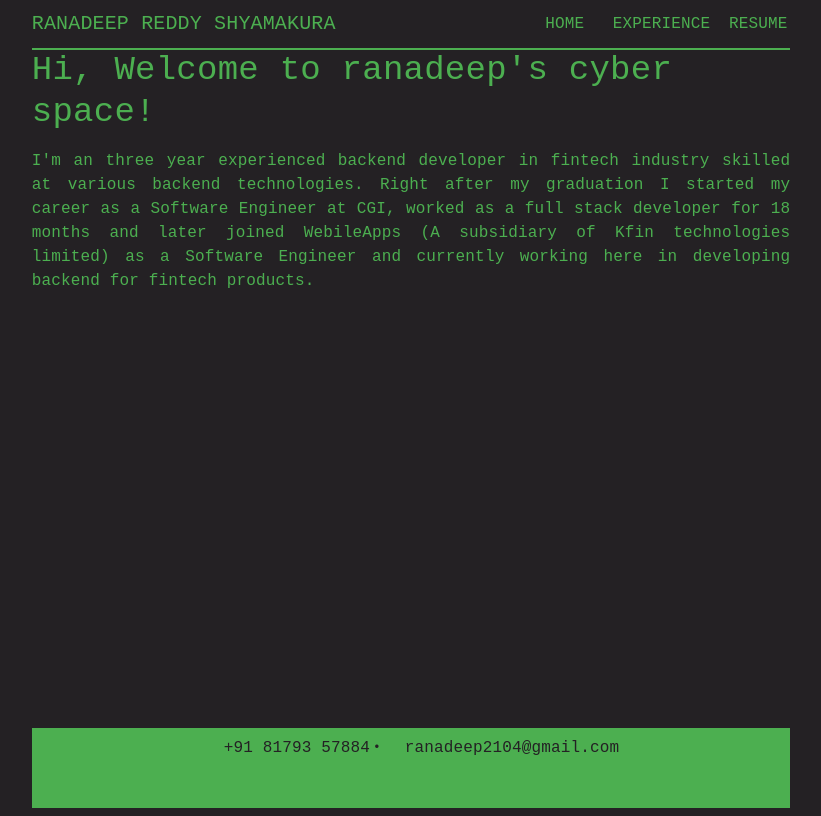
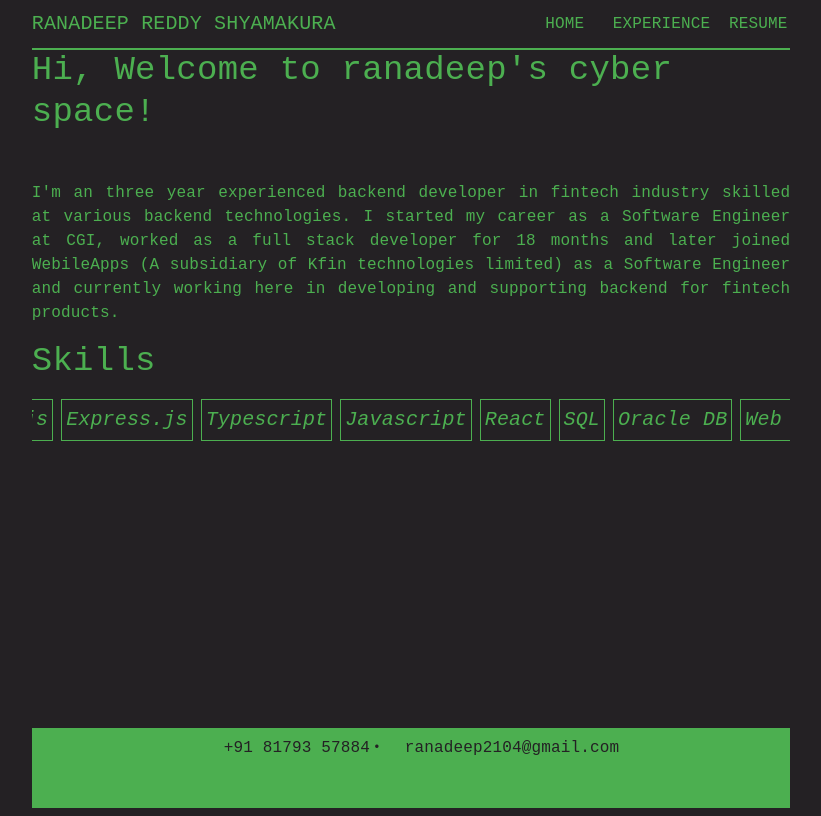
Before and after one commit to ranadeeps/profile, a React (Vite) app: page / in a window 1280 px wide. Shown: the whole page, without its empty margins (229-1050 px from the left). Built offline with nearby package versions, Linux system fonts and the light colour scheme; some icons are missing.

Commit message:
added footer elements and skills

```diff
--- a/package.json
+++ b/package.json
@@ -17,6 +17,7 @@
     "axios": "^1.12.2",
     "react": "^19.1.1",
     "react-dom": "^19.1.1",
+    "react-fast-marquee": "^1.6.5",
     "react-pdf": "^10.1.0",
     "react-router": "^7.9.1"
   },
--- a/src/App.tsx
+++ b/src/App.tsx
@@ -28,10 +28,11 @@ function App() {
   return (
     <Box
       display={"flex"}
-      height={"100vh"}
       flexDirection={"column"}
       sx={{
         width: { xs: "100%", sm: "100%", md: "80%", lg: "60%" },
+        minHeight: "100vh",
+        overflowY: "auto",
       }}
       margin={"auto"}
     >
--- a/src/components/Footer.tsx
+++ b/src/components/Footer.tsx
@@ -5,6 +5,8 @@ import InstagramIcon from "@mui/icons-material/Instagram";
 import LinkedInIcon from "@mui/icons-material/LinkedIn";
 import PhoneIcon from "@mui/icons-material/Phone";
 import EmailIcon from "@mui/icons-material/Email";
+import CodeIcon from "@mui/icons-material/Code";
+import GitHubIcon from "@mui/icons-material/GitHub";
 export const Footer: React.FC = () => {
   const bull = (
     <Box
@@ -19,6 +21,7 @@ export const Footer: React.FC = () => {
       <Paper
         elevation={0}
         sx={{
+          mt: 1,
           width: "100%",
           borderRadius: 0,
           fontFamily: "monospace",
@@ -80,6 +83,12 @@ export const Footer: React.FC = () => {
           >
             <LinkedInIcon color="secondary" fontSize="small"></LinkedInIcon>
           </IconButton>
+          <IconButton href="https://leetcode.com/u/Ranadeeps/" target="_blank">
+            <CodeIcon color="secondary" fontSize="small"></CodeIcon>
+          </IconButton>
+          <IconButton href="https://github.com/ranadeeps" target="_blank">
+            <GitHubIcon color="secondary" fontSize="small"></GitHubIcon>
+          </IconButton>
         </Box>
       </Paper>
     </ThemeProvider>
--- a/src/components/Home.tsx
+++ b/src/components/Home.tsx
@@ -1,8 +1,19 @@
-import { Paper, Typography } from "@mui/material";
+import { Box, Paper, Typography } from "@mui/material";
 import { ThemeProvider } from "@mui/material/styles";
 import { DarkTheme } from "../Themes";
+import Marquee from "react-fast-marquee";
 
 export const Home = () => {
+  const skills = [
+    "Web Development",
+    "Node.js",
+    "Express.js",
+    "Typescript",
+    "Javascript",
+    "React",
+    "SQL",
+    "Oracle DB",
+  ];
   return (
     <ThemeProvider theme={DarkTheme}>
       <Paper
@@ -12,6 +23,9 @@ export const Home = () => {
           borderRadius: 0,
           fontFamily: "monospace",
           flexGrow: 1,
+          display: "flex",
+          flexDirection: "column",
+          gap: 2,
         }}
       >
         <Typography variant="h4">
@@ -20,12 +34,32 @@ export const Home = () => {
         <br />
         <Typography variant="body1" align="justify">
           I'm an three year experienced backend developer in fintech industry
-          skilled at various backend technologies. Right after my graduation I
-          started my career as a Software Engineer at CGI, worked as a full
-          stack developer for 18 months and later joined WebileApps (A
-          subsidiary of Kfin technologies limited) as a Software Engineer and
-          currently working here in developing backend for fintech products.
+          skilled at various backend technologies. I started my career as a
+          Software Engineer at CGI, worked as a full stack developer for 18
+          months and later joined WebileApps (A subsidiary of Kfin technologies
+          limited) as a Software Engineer and currently working here in
+          developing and supporting backend for fintech products.
         </Typography>
+        <Typography variant="h4" mb={0}>
+          Skills
+        </Typography>
+        <Marquee pauseOnHover={true}>
+          {skills.map((skill: string) => (
+            <Box
+              sx={{
+                border: 1,
+                borderColor: "primary.main",
+                borderRadius: 0,
+                p: 0.5,
+                mr: 1,
+              }}
+            >
+              <Typography variant="h6" fontStyle={"italic"}>
+                {skill}
+              </Typography>
+            </Box>
+          ))}
+        </Marquee>
       </Paper>
     </ThemeProvider>
   );
```
Also changed, not shown: 1 other file (tests, documents, lock files or other folders).
